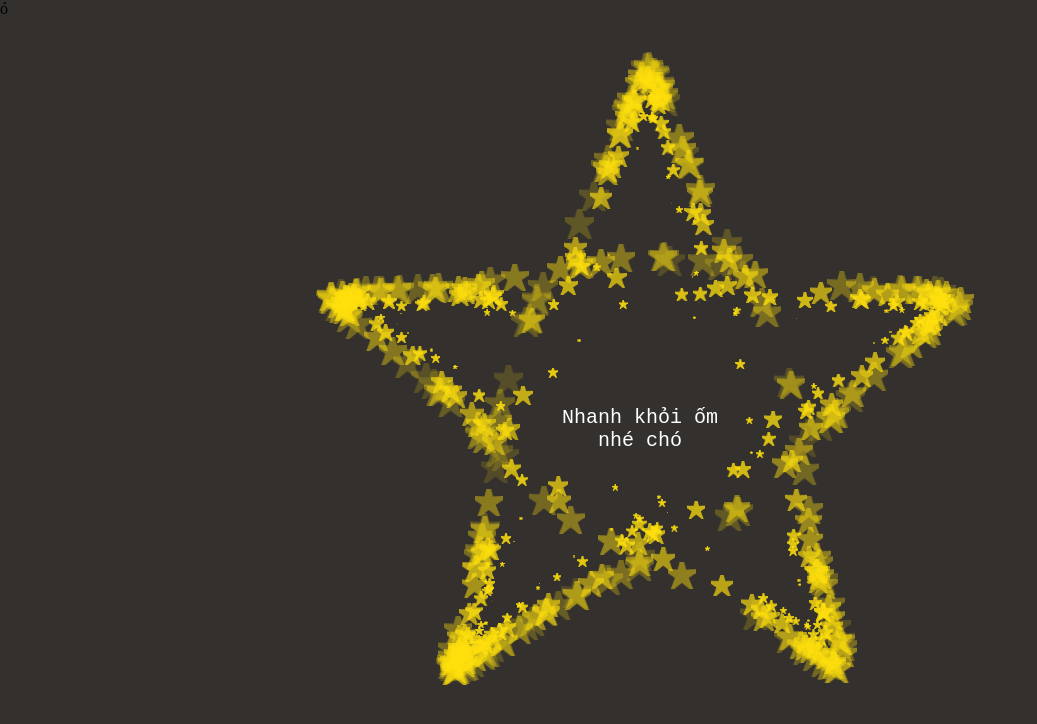
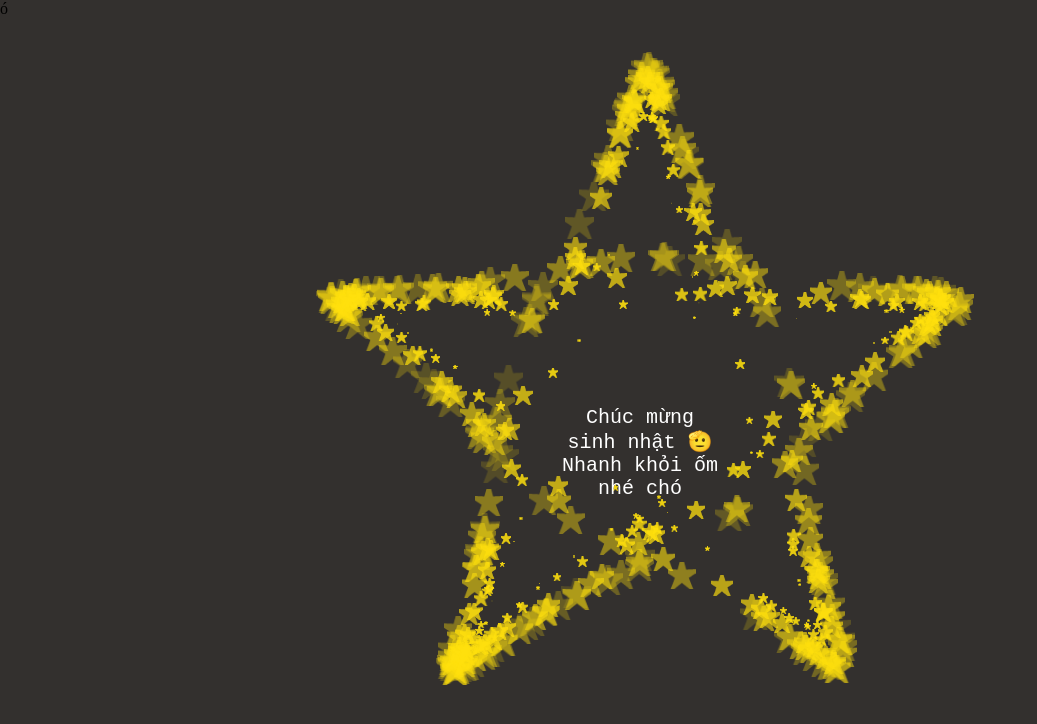
Before and after one commit to testeded/chongoomai, a plain HTML site: page index.html in a window 1280 px wide. Shown: the whole page, without its empty margins (0-1037 px from the left). Drawn offline with Linux system fonts and the light colour scheme.

Commit message:
Update index.html

```diff
--- a/index.html
+++ b/index.html
@@ -63,7 +63,7 @@ p {
  <BODY>
 
   <canvas id="pinkboard"></canvas>
-  <div id="parent"><div id="child"></div><p style="color:white; font-size: 20; font-family: monospace; text-align: center;">Nhanh khỏi ốm <br> nhé chó</p></div></div>
+  <div id="parent"><div id="child"></div><p style="color:white; font-size: 20; font-family: monospace; text-align: center;">Chúc mừng <br> sinh nhật 🫡 <br> Nhanh khỏi ốm <br> nhé chó</p></div></div>
 
   <script>
 
```
